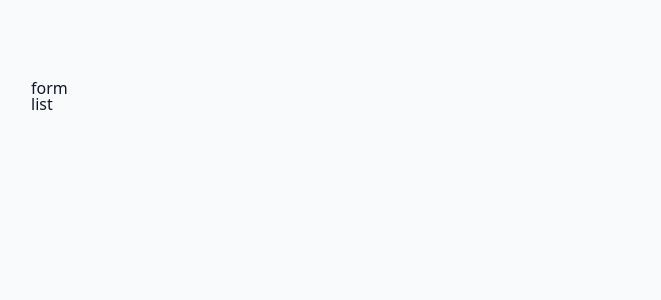
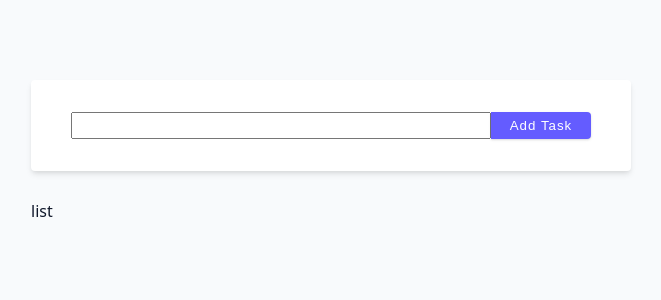
Before and after one commit to abdul-mumin-rufai/full-typescript-with-react, a React (Vite) app: page / in a window 1280 px wide. Shown: the top 300 px of the page, without its empty margins (309-970 px from the left). Built offline with nearby package versions, Linux system fonts and the light colour scheme.

Commit message:
tasksProject: added new tasks to the tasks list

```diff
--- a/src/starter/10-tasks/Form.tsx
+++ b/src/starter/10-tasks/Form.tsx
@@ -1,11 +1,44 @@
+import { useState } from "react"
+import {type Task } from "./types";
+
+type TaskProp = {
+    addTask: (task: Task) => void;
+};
+
+const Form = ({addTask}:TaskProp) => {
+    const [text, setText] = useState('');
 
 
+    // we must set the type for the e ie the event
+    const handleSumbit = (e:React.FormEvent<HTMLFormElement>) => {
+        e.preventDefault();
+        if (!text) {
+            alert('please enter a text value')
+            return;
+        }
+        // add tasks
+        addTask({
+            id: new Date().getDate().toString(),
+            description: text,
+            isComplete:false,
+        });
 
-const Form = () => {
+        setText('');
+    };
 
   return (
-    <div>form</div>
+      <section>
+          <form className="form task-form" onSubmit={handleSumbit}>
+              <input
+                  type="text"
+                  name="form-input"
+                  value={text}
+                  onChange={(e) => { setText(e.target.value) }} // we didn't provide the type here because typescript an infer inline passing
+              />
+              <button type="submit" className="btn">add task</button>
+          </form>
+    </section>
   )
 }
 
-export default Form
+export default Form;
--- a/src/starter/10-tasks/index.tsx
+++ b/src/starter/10-tasks/index.tsx
@@ -1,12 +1,22 @@
 import Form from "./form";
 import List from "./list";
+import { useState } from "react";
+import { type Task } from "./types";
 
 function Component() {
+  const [tasks, setTasks] = useState<Task[]>([]);
+
+  const addTask = (task: Task): void => {
+    setTasks([...tasks, task])
+  };
+  console.log(tasks);
+
+
   return (
-    <div>
-      <Form />
+    <section>
+      <Form addTask={addTask}/>
       <List/>
-    </div>
+    </section>
   );
 }
 export default Component;
```
